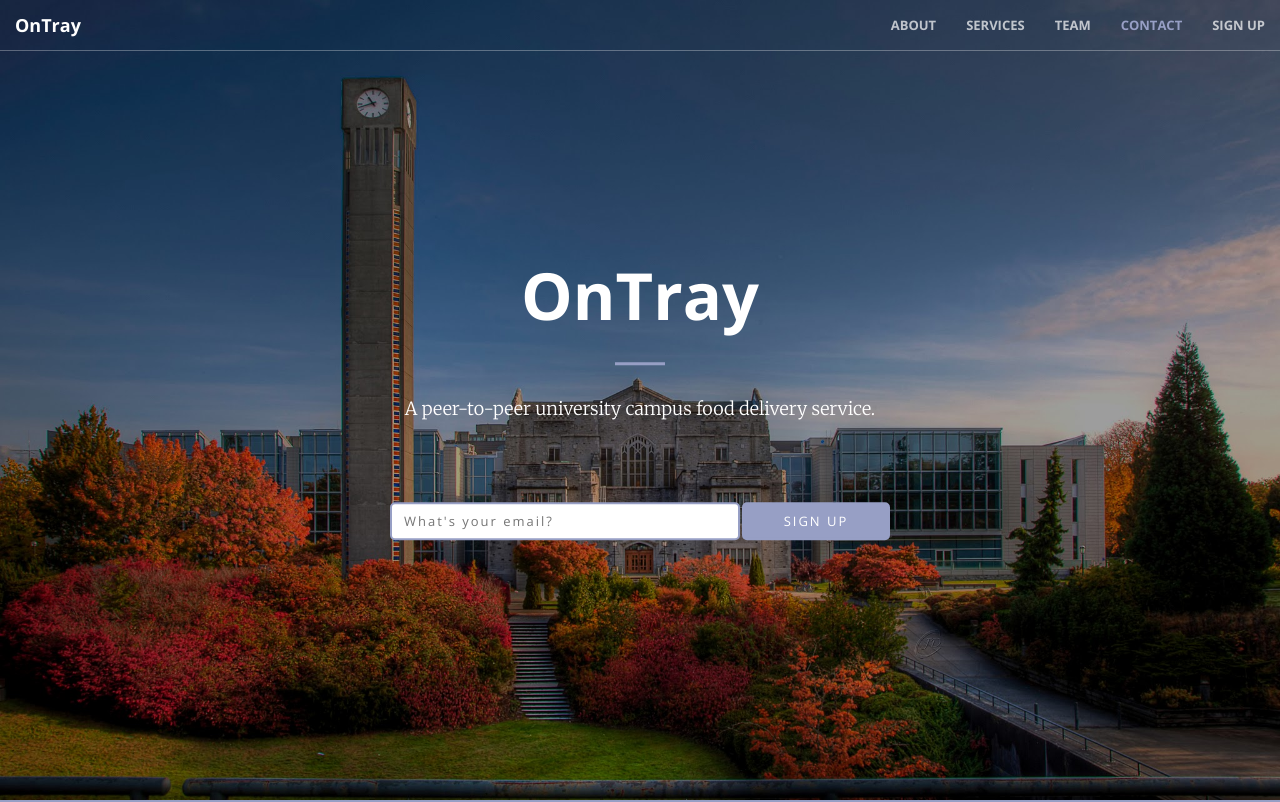
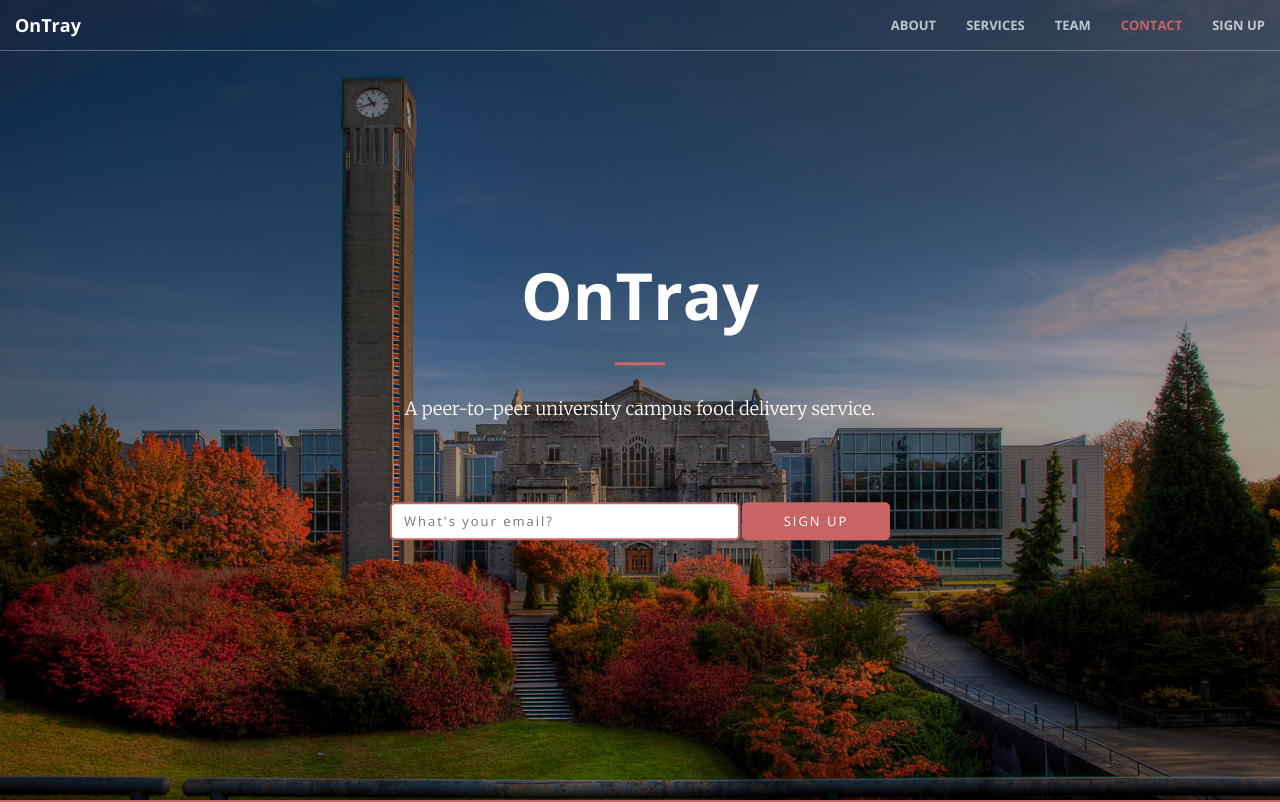
Before and after one commit to EmilMaric/OnTray-Landing, a plain HTML site: page index.html in a window 1280 px wide. Shown: the top 802 px of the page. Drawn offline with nearby package versions, Linux system fonts and the light colour scheme.

Commit message:
Switched colour theme to red

```diff
--- a/less/variables.less
+++ b/less/variables.less
@@ -1,4 +1,4 @@
 // Variables
 
-@theme-primary: #979fc5;
+@theme-primary: #ca6363;
 @theme-dark: #222;
```
Also changed, not shown: css/creative.css.
